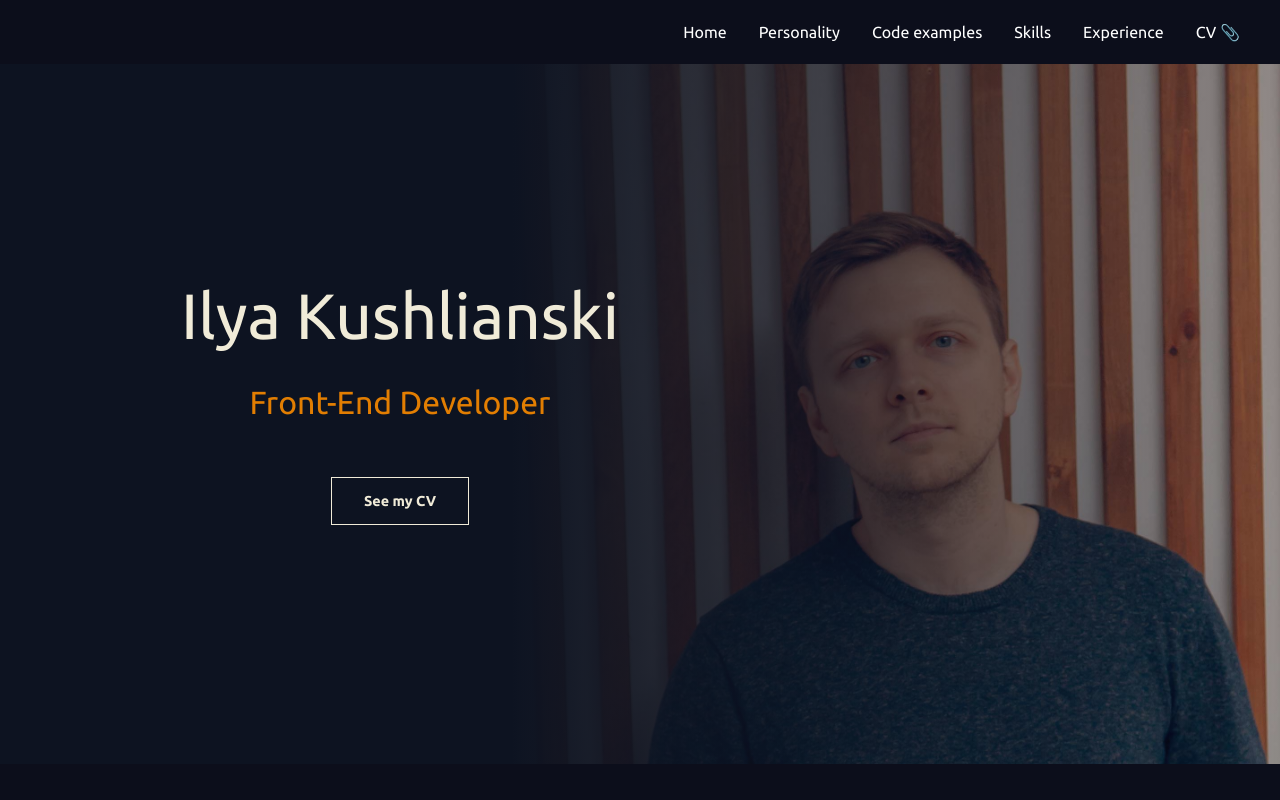
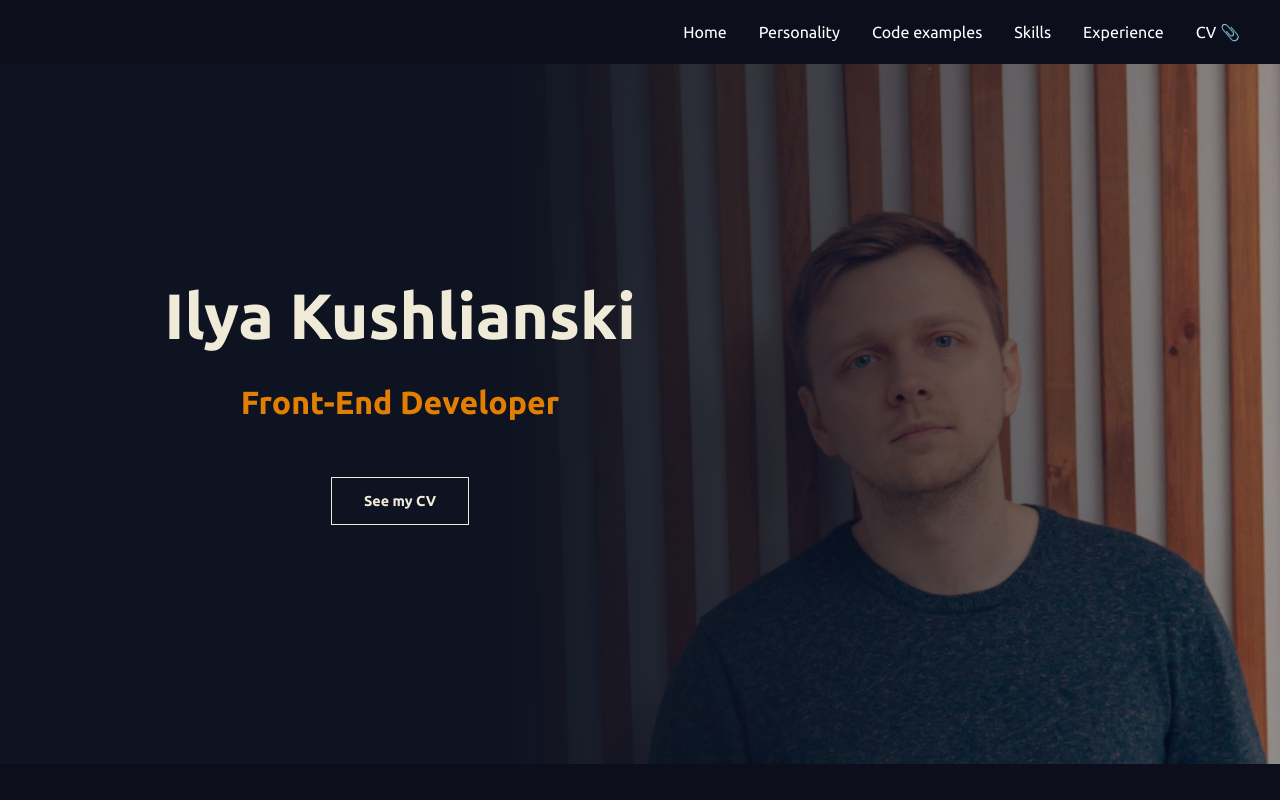
Before and after one commit to ikushlianski/ilya-online-nextjs, a Next.js app: page / in a window 1280 px wide. Shown: the top 800 px of the page. Built offline with nearby package versions, Linux system fonts and the light colour scheme.

Commit message:
Change h1 and h2 on front page for better semantics
Signed-off-by: Ilya Kushlianski <kushliansky@gmail.com>

```diff
--- a/src/components/FrontPage/Intro.js
+++ b/src/components/FrontPage/Intro.js
@@ -19,11 +19,11 @@ export const Intro = () => (
       {/*<img src="/cover-photo-main2-optimized.jpeg" alt="Ilya Kushlianski" className="Intro__ImageDesktop" />*/}
       <div className="Intro__DesktopOverlay shown-md" />
       <div className="Intro__DesktopInfoContainer">
-        <p className="Intro__PrimaryDesktop shown-md">Ilya Kushlianski</p>
-        <p className="Intro__SecondaryDesktop shown-md">
+        <h1 className="Intro__PrimaryDesktop shown-md">Ilya Kushlianski</h1>
+        <h2 className="Intro__SecondaryDesktop shown-md">
           {process.env.MODE === 'fs' ? 'Full-stack Javascript' : 'Front-End'}{' '}
           Developer
-        </p>
+        </h2>
         <div className="Intro__Controls shown-md">
           <Button inverted href={getLinkByAlias('cv')}>
             See my CV
```
